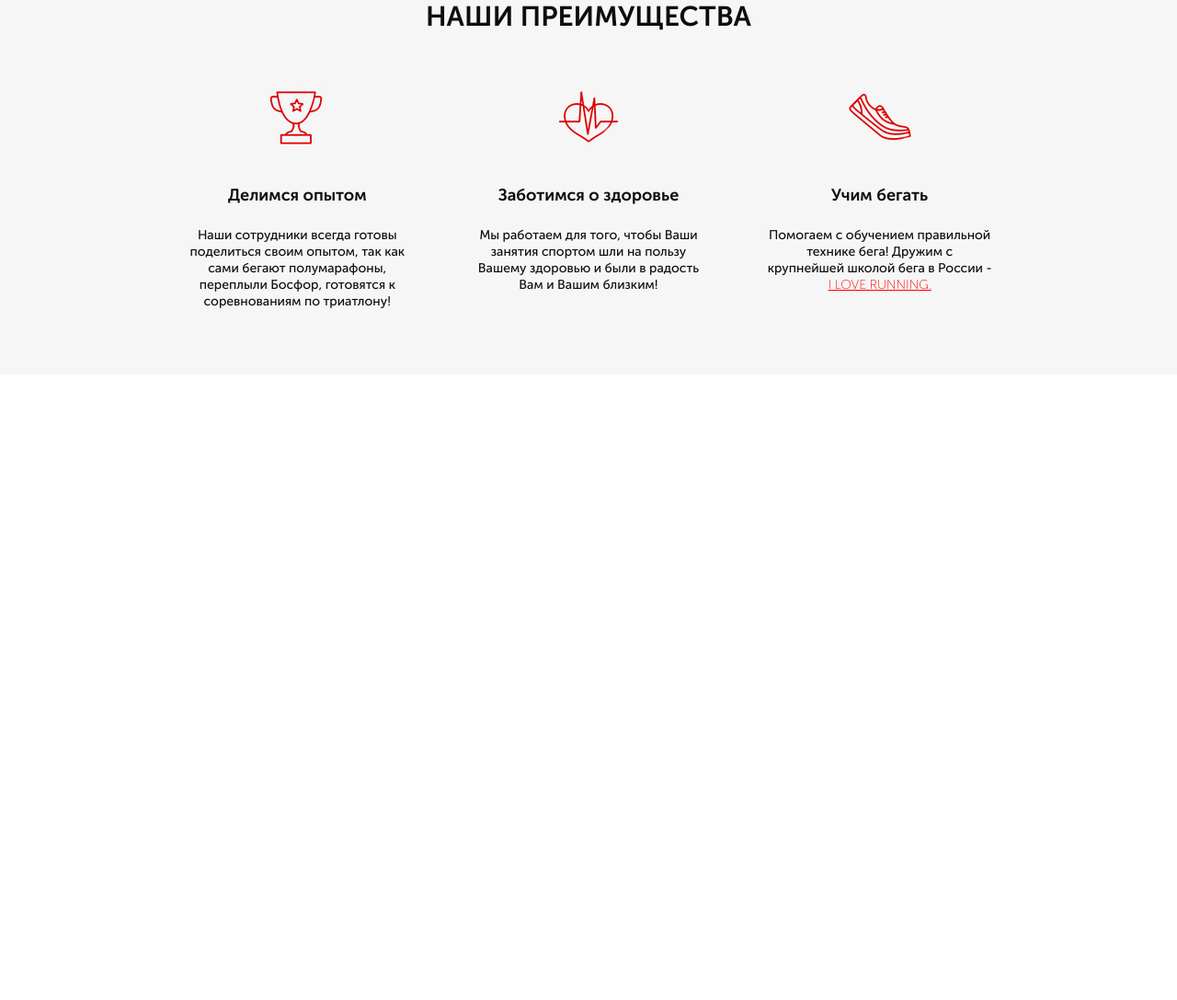
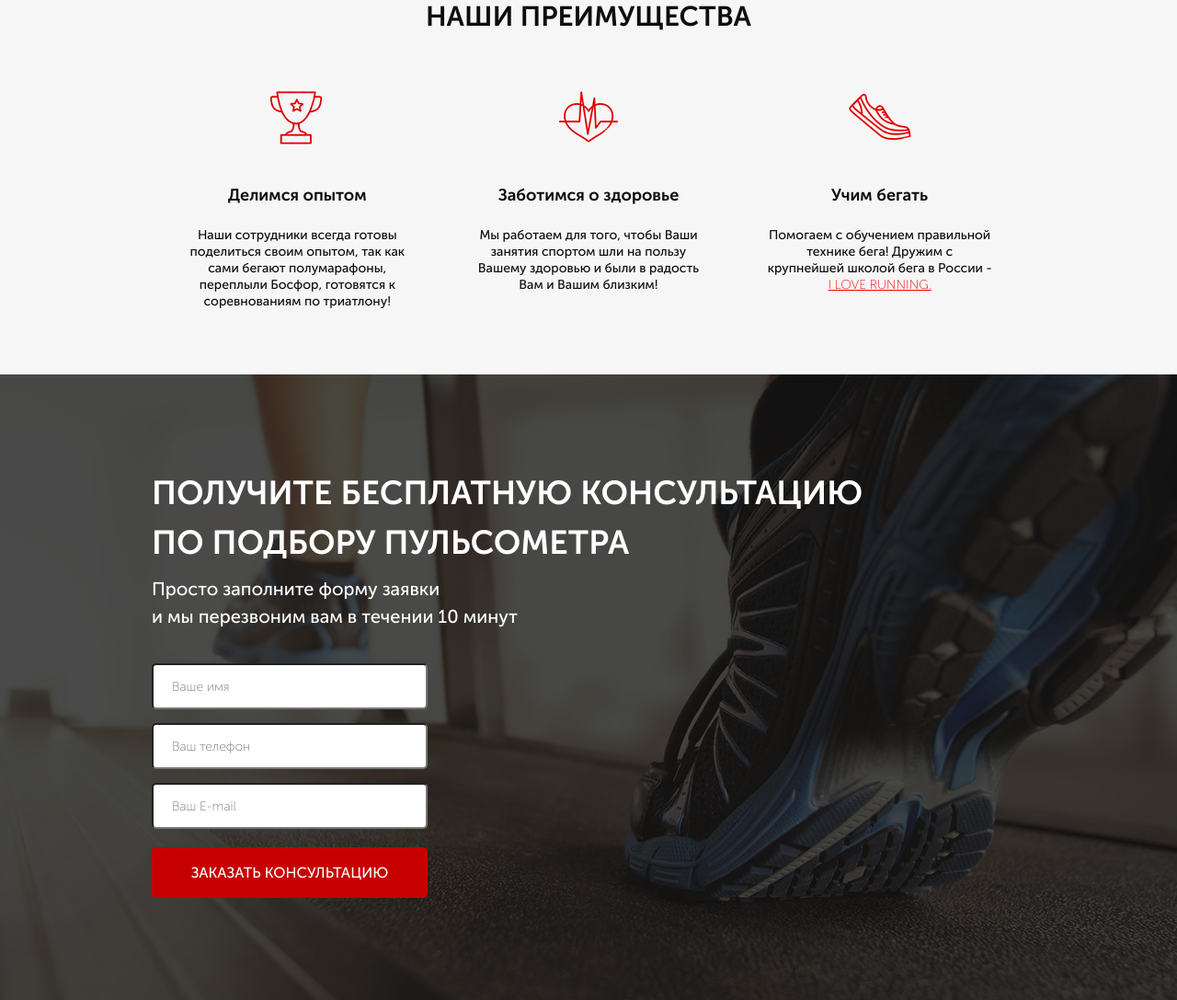
Before and after one commit to fullstackkk/Pulse, a plain HTML site: page src/index.html in a window 1280 px wide. Shown: the part 710-1797 px from the top of the page at 92% size. Before the commit the page ends 1117 px from the top, so only its background shows below. Drawn offline with Linux system fonts and the light colour scheme.

Commit message:
three page down

```diff
--- a/src/index.html
+++ b/src/index.html
@@ -73,6 +73,18 @@
             </div>
         </div>
     </section>
+    <section class="consultation">
+        <div class="container">
+            <h2 class="consultation__header">Получите бесплатную консультацию<br>по подбору пульсометра </h2>
+            <div class="consultation__descr">Просто заполните форму заявки<br> и мы перезвоним вам в течении 10 минут</div>
+            <form class="feed-form" action="#">
+                <input name="name" required type="text" placeholder="Ваше имя">
+                <input name="phone" required type="text" placeholder="Ваш телефон">
+                <input name="email" required type="text" placeholder="Ваш E-mail">
+                <button class="button button__submit">заказать кОНСУЛЬТАЦИЮ</button>
+            </form>
+        </div>
+    </section>
 
 </body>
 </html>
--- a/src/sass/_buttons.scss
+++ b/src/sass/_buttons.scss
@@ -17,4 +17,9 @@
     line-height: 25px;
     color: #ffffff;
   }
+  &__submit {
+    width: 100%;
+    height: 55px;
+    font-size: 16px;
+  }
 }
--- /dev/null
+++ b/src/sass/_consultation.scss
@@ -0,0 +1,21 @@
+.consultation {
+  padding: 102px 0 108px 0;
+  min-height: 680px;
+  background: url(../img/bg2.png) center (center/cover) no-repeat;
+
+  // .consultation__header
+  &__header {
+    font-weight: 700;
+    font-size: 36px;
+    line-height: 54px;
+    text-transform: uppercase;
+    color: $text-color;
+  }
+  // .consultation__descr
+  &__descr {
+    font-weight: 500;
+    font-size: 20px;
+    line-height: 30px;
+    color: $text-color;
+  }
+}
--- /dev/null
+++ b/src/sass/_forms.scss
@@ -0,0 +1,20 @@
+.feed-form {
+  margin-top: 36px;
+  display: flex;
+  flex-direction: column;
+  width: 300px;
+
+  input {
+    height: 50px;
+    background: $text-color;
+    border-radius: 5px;
+    margin-bottom: 15px;
+    padding: 0 20px;
+    font-weight: 300;
+    font-size: 14px;
+    color: #4b4b4b;
+    &:nth-child(3) {
+      margin-bottom: 20px;
+    }
+  }
+}
--- a/src/sass/_media.scss
+++ b/src/sass/_media.scss
@@ -1,11 +1,15 @@
 @media (max-width: 991px) {
   .header {
-    padding: 0 15px;
+    padding: 0 20px;
   }
 
   .promo__wrapper {
-    padding-left: 15px;
-    padding-right: 15px;
+    padding-left: 20px;
+    padding-right: 20px;
+  }
+  .consultation {
+    padding-left: 20px;
+    padding-right: 20px;
   }
 }
 @media (max-width: 767px) {
@@ -77,4 +81,34 @@
       width: 75%;
     }
   }
+  .consultation {
+    &__header {
+      font-size: 26px;
+      line-height: 45px;
+    }
+  }
 }
+@media (max-width: 374px) {
+  .feed-form {
+    width: 280px;
+  }
+  .consultation {
+    &__header {
+      font-size: 25px;
+      line-height: 37px;
+    }
+  }
+  .button__main {
+    width: 280px;
+  }
+  .promo {
+    &__header {
+      font-size: 32px;
+    }
+  }
+  .promo {
+    &__subheader {
+      font-size: 17px;
+    }
+  }
+}
--- a/src/sass/style.scss
+++ b/src/sass/style.scss
@@ -5,5 +5,7 @@
 @import "buttons";
 @import "wrapper";
 @import "benefits";
+@import "consultation";
+@import "forms";
 
 @import "media";
```
Also changed, not shown: src/css/style.min.css, src/img/bg2.png (added), 1 other file.
